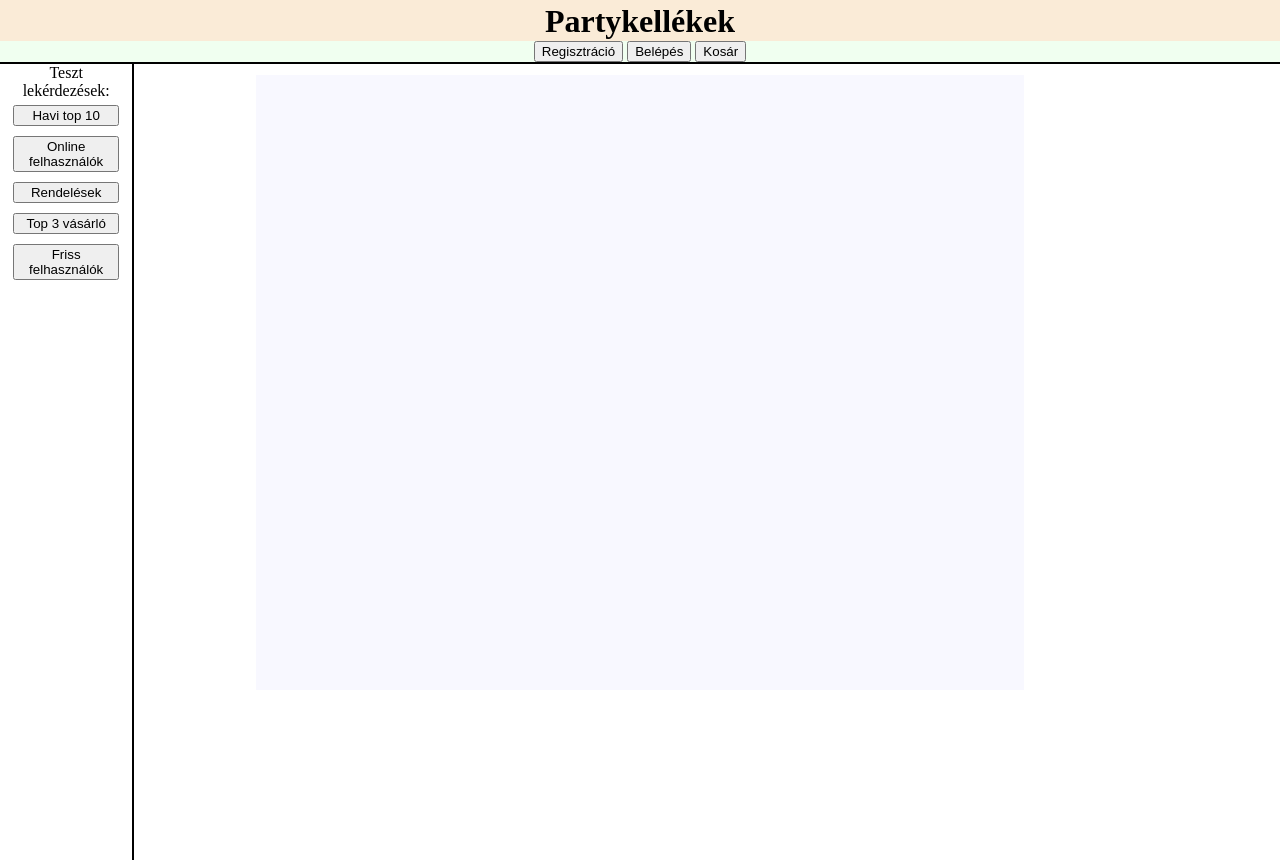
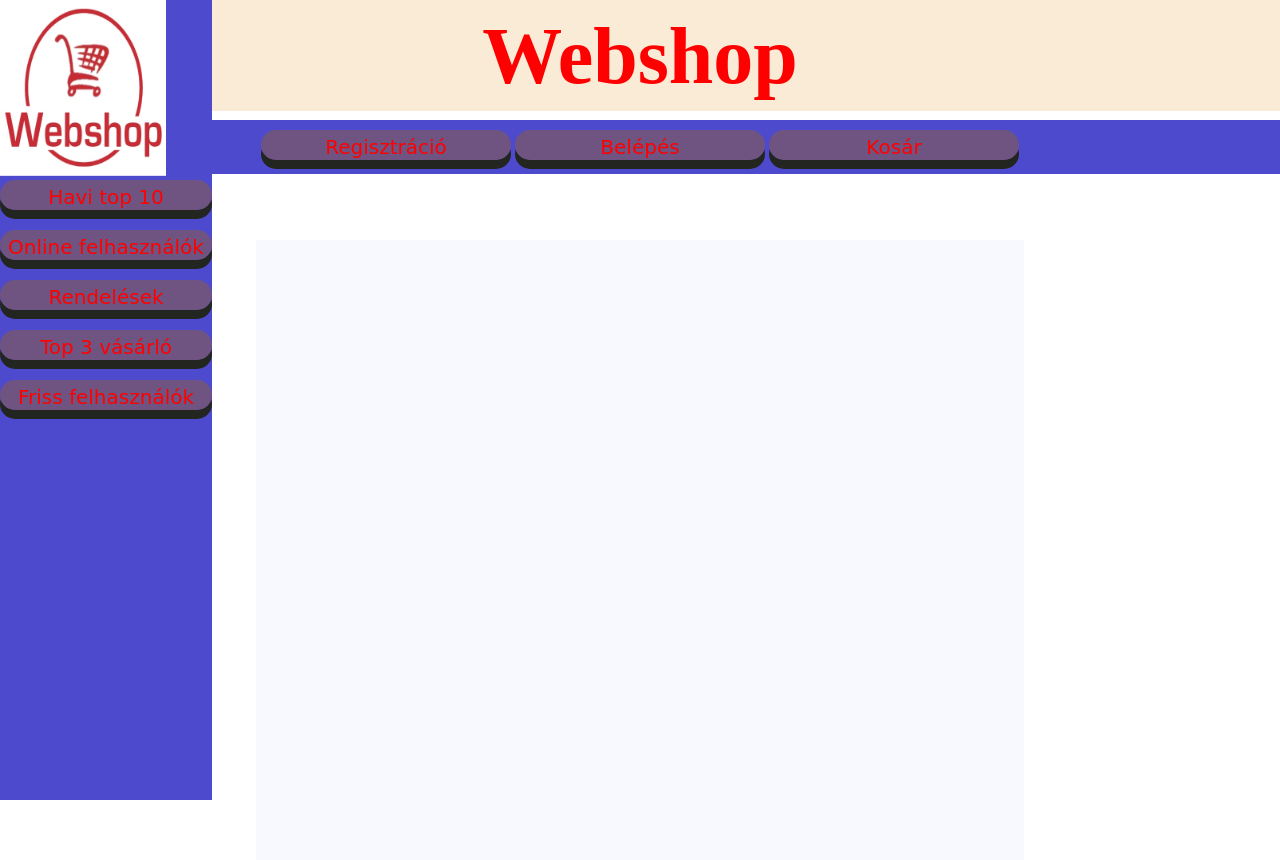
Before and after one commit to miknorb/Project_webshop, a website: page index.html in a window 1280 px wide. Before the commit the page ends 800 px from the top, so only its background shows below. Drawn offline with Linux system fonts and the light colour scheme.

Commit message:
frissitések

```diff
--- a/index-style.css
+++ b/index-style.css
@@ -13,8 +13,8 @@
      display: block;
      text-align: center;
      border: 0;
-     border-bottom: 2px;
-     border-style: solid;
+    /* border-bottom: 2px;
+     border-style: solid;*/
      background-color: antiquewhite;
      margin: 0;
      width: 100%;
@@ -28,11 +28,11 @@
      margin: 0;
      position: fixed;
      text-align: center;
-     top: 41px;
+     top: 15%;
      width: 100%;
-     border-bottom-style: double;
-     border-bottom-width: 2px;
-     background-color: honeydew;
+     /*border-bottom-style: double;
+     border-bottom-width: 2px;*/
+     background-color: #4d4ace;
  }
 
  .navbar form {
@@ -44,32 +44,33 @@
  }
 
  .navbar-vertical {
+     background-color: #4d4ace;
      text-align: center;
      position: fixed;
-     top: 64px;
-     border-right-style: double;
-     border-right-width: 2px;
+     top: 0%;
+    /* border-right-style: double;
+    border-right-width: 2px;*/
      height: 100%;
      width: auto;
      float: left;
  }
 
  .navbar-vertical>* {
-     margin-top: 5px;
-     margin-bottom: 5px;
+     margin-top: 10px;
+     margin-bottom: 10px;
  }
 
  .navbar-vertical button {
-     width: 80%;
+     width: 100%;
  }
 
  #content {
      align-content: center;
      left: 20%;
-     top: 75px;
+     top: 30%;
      position: relative;
      width: 60%;
-     height: 615px;
+     height: 620px;
      text-align: center;
      background-color: ghostwhite;
  }
@@ -99,3 +100,56 @@
  #dataTable th {
      background-color: darkcyan;
  }
+
+button {
+    padding: 5px 8px;
+    font-size: 20px;
+    cursor: pointer;
+    -webkit-text-fill-color: red;
+    color: transparent;
+    text-align: center;
+    text-decoration: none;
+    outline: none;
+    background-color: #8e5e3e88;
+    border: none;
+    border-radius: 30px;
+    box-shadow: 0 9px #232520;
+    width: 250px;
+    height: 30px;
+    float: left;
+    font-family: cursive;
+    margin-top:10px;
+    margin-bottom: 10px;
+ }
+
+ button:hover {
+    background-color: rgb(136, 33, 7);
+    float: left;
+    -webkit-text-fill-color: black;
+}
+
+button:active {
+    background-color: #8e5e3e88;
+    box-shadow: 0 5px #383b34;
+    transform: translateY(10px);
+    float: left;
+}
+
+h1 {
+    font-size: 80px;
+    color: red;
+    background-color: 8e5e3e;
+}
+
+
+.gomb {
+    position: relative;
+    top: 20%;
+}
+
+img {
+    position: absolute;
+    top:0;
+    width: 13%;
+    height: 22%;
+}
--- a/index.html
+++ b/index.html
@@ -5,30 +5,30 @@
     <link rel="stylesheet" href="index-style.css">
     <meta charset="utf-8" />
     <meta http-equiv="X-UA-Compatible" content="IE=edge">
-    <title>Születésnapi kellékek</title>
+    <title>Webshop</title>
     <meta name="viewport" content="width=device-width, initial-scale=1">
 </head>
 
 <body>
+
     <div class="header">
-        <h1>Partykellékek</h1>
+        <h1>Webshop</h1>
     </div>
     <div class="navbar">
         <form action="regisztráció/regisztráció.html">
             <button>Regisztráció</button>
         </form>
-        <form action="/belépés/belepes.html">
+        <form action="belépés/belepes.html">
             <button>Belépés</button>
         </form>
-        <form action="/kosár/cart.html">
+        <form action="kosár/cart.html">
             <button>Kosár</button>
         </form>
 
     </div>
     <div class="navbar-vertical">
-        Teszt
-        <br> lekérdezések:
-        <br>
+
+        <div class="gomb">
             <button onclick="top10()">Havi top 10</button>
             <br>
             <button onclick="currentOnline()">Online felhasználók</button>
@@ -39,11 +39,12 @@
             <br>
             <button onclick="freshUsers()">Friss felhasználók</button>
         </div>
+    </div>
     <div id="content">
         <table id="dataTable">
         </table>
     </div>
-
+    <img src="webshop.jpg">
     <script src="scripts/client.js "></script>
     <script src="scripts/pesti.js "></script>
     <script src="scripts/rendelesar.js "></script>
```
Also changed, not shown: webshop.jpg (added). Lines whose indentation alone changed are shown as unchanged.
